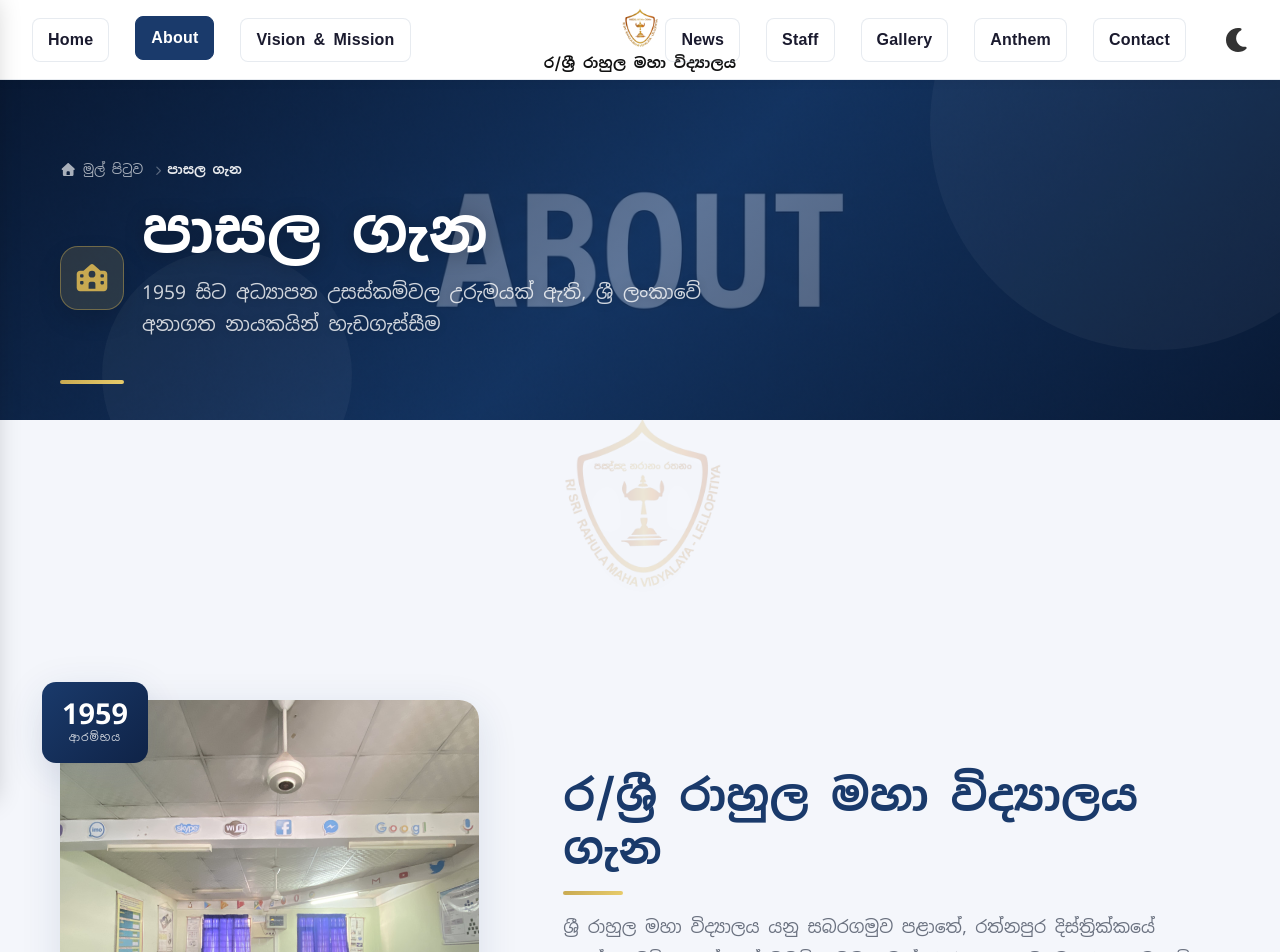
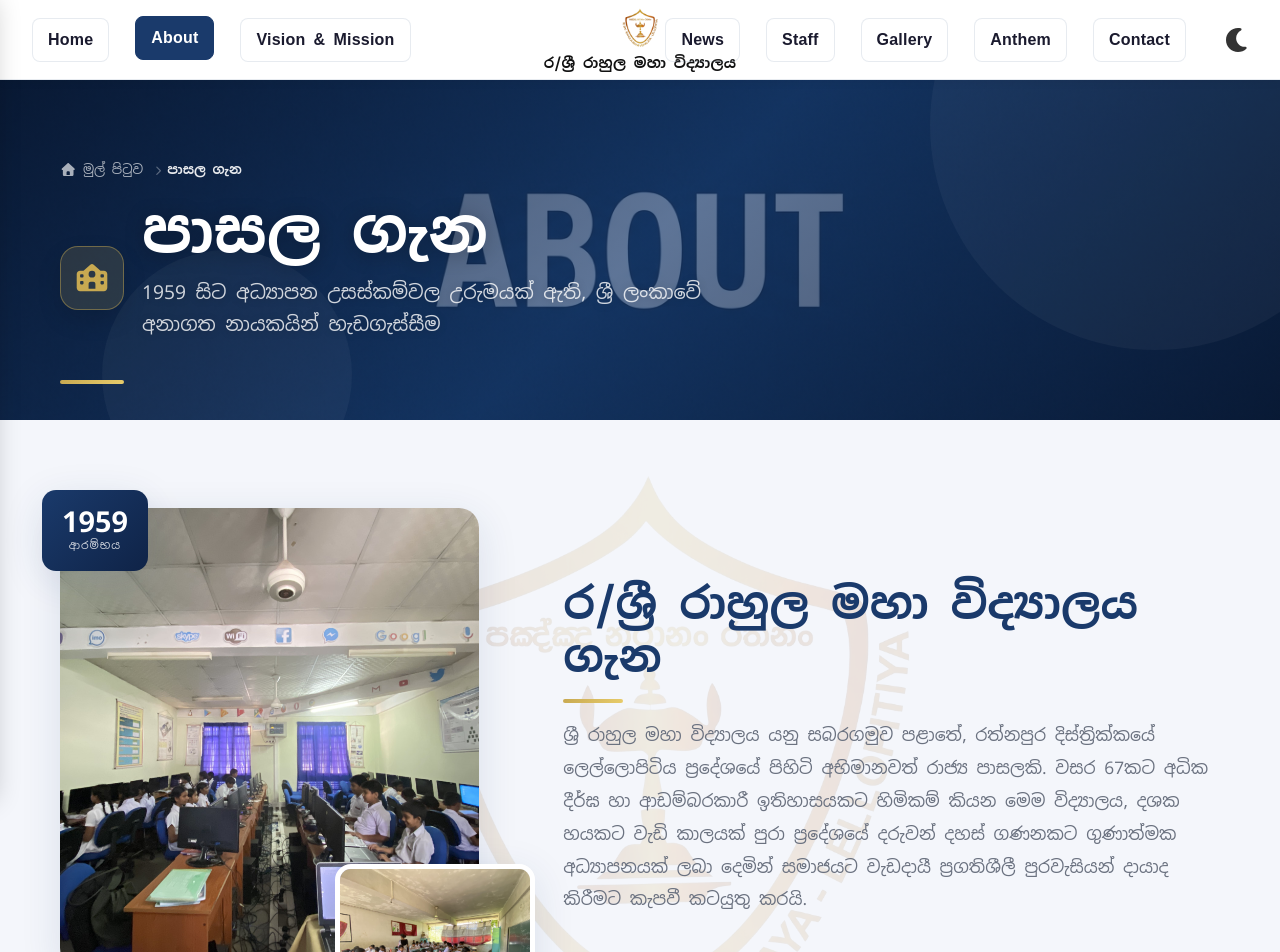
Before and after one commit to sudeshkavinda550/R-Sri-Rahula-Maha-Vidyalaya, a React (Create React App) app: page /about in a window 1280 px wide. Shown: the top 952 px of the page. Built offline with nearby package versions, Linux system fonts and the light colour scheme; a web font is replaced by a local one.

Commit message:
Add some changes about page

```diff
--- a/src/index.css
+++ b/src/index.css
@@ -824,18 +824,10 @@ img { max-width:100%; display:block; }
    ABOUT PAGE
    ============================================= */
 .about-center-logo {
-  display:flex;
-  justify-content:center;
-  align-items:center;
-  margin: -18px auto 10px;
-  padding: 0 20px;
+  display:none;
 }
 .about-center-logo img {
-  width:clamp(120px, 18vw, 200px);
-  height:auto;
-  opacity:0.18;
-  object-fit:contain;
-  filter:drop-shadow(0 8px 18px rgba(26,58,107,0.12));
+  display:none;
 }
 
 .about-img-multi { position:relative; padding-bottom:36px; padding-right:36px; }
--- a/src/pages/About.jsx
+++ b/src/pages/About.jsx
@@ -30,12 +30,9 @@ export default function About() {
         icon={faSchool}
       />
 
-      <div className="about-center-logo" aria-hidden="true">
-        <img src="/logo.png" alt="" />
-      </div>
-
       {/* Main About */}
       <section className="inner-section logo-watermark-section">
+        <img className="logo-watermark" src="/logo.png" alt="" aria-hidden="true" />
         <div className="container">
           <div className="row g-5 align-items-center">
             <Reveal className="col-lg-5" delay={0.05}>
@@ -58,7 +55,7 @@ export default function About() {
       </section>
 
       {/* Features */}
-      <section className="inner-section bg-light-custom logo-watermark-section">
+      <section className="inner-section bg-light-custom">
         <div className="container">
           <Reveal className="text-center mb-5">
             <h2 className="section-title">අපේ විශේෂත්වයන්</h2>
@@ -77,6 +74,7 @@ export default function About() {
           </div>
         </div>
       </section>
+
     </div>
   );
 }
```
